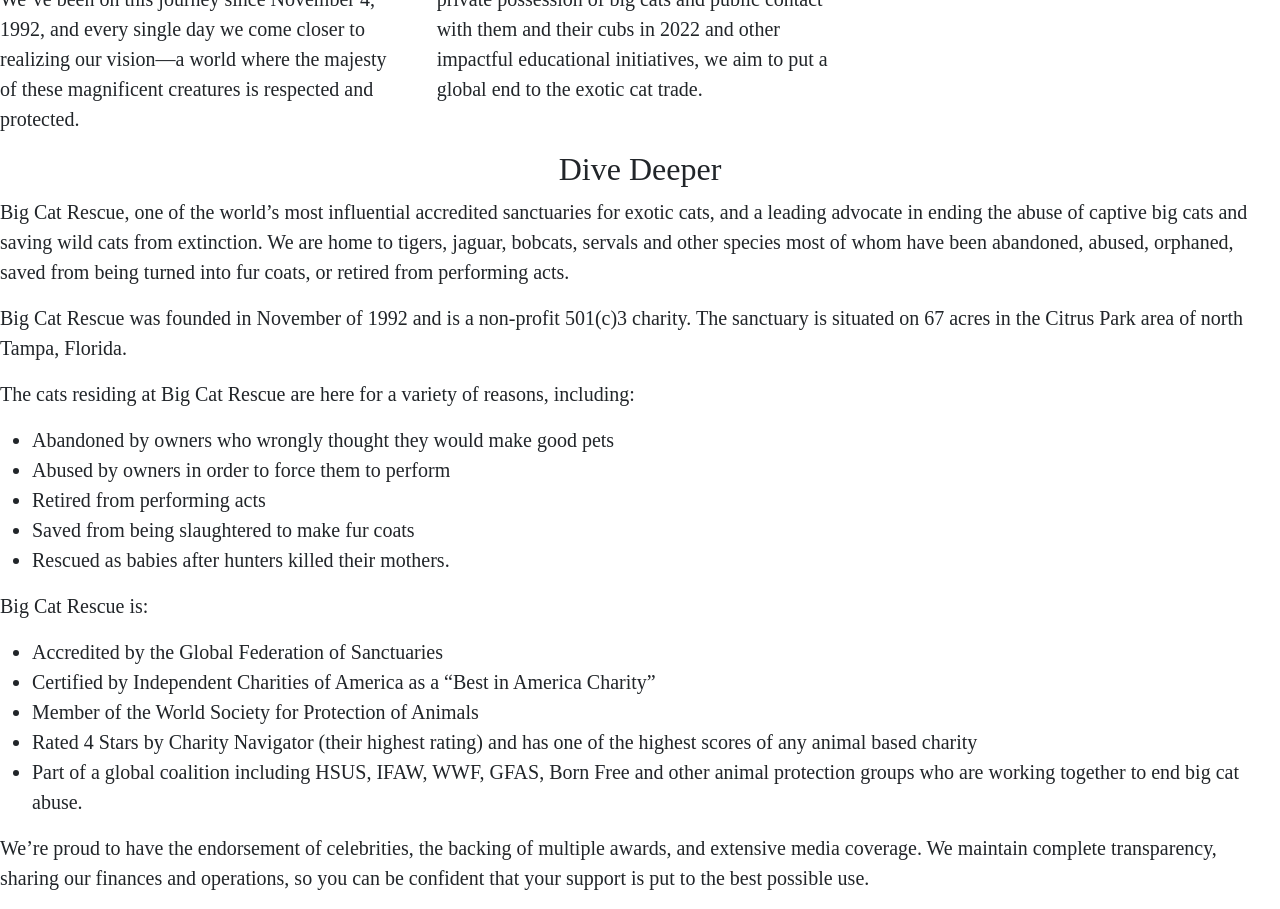
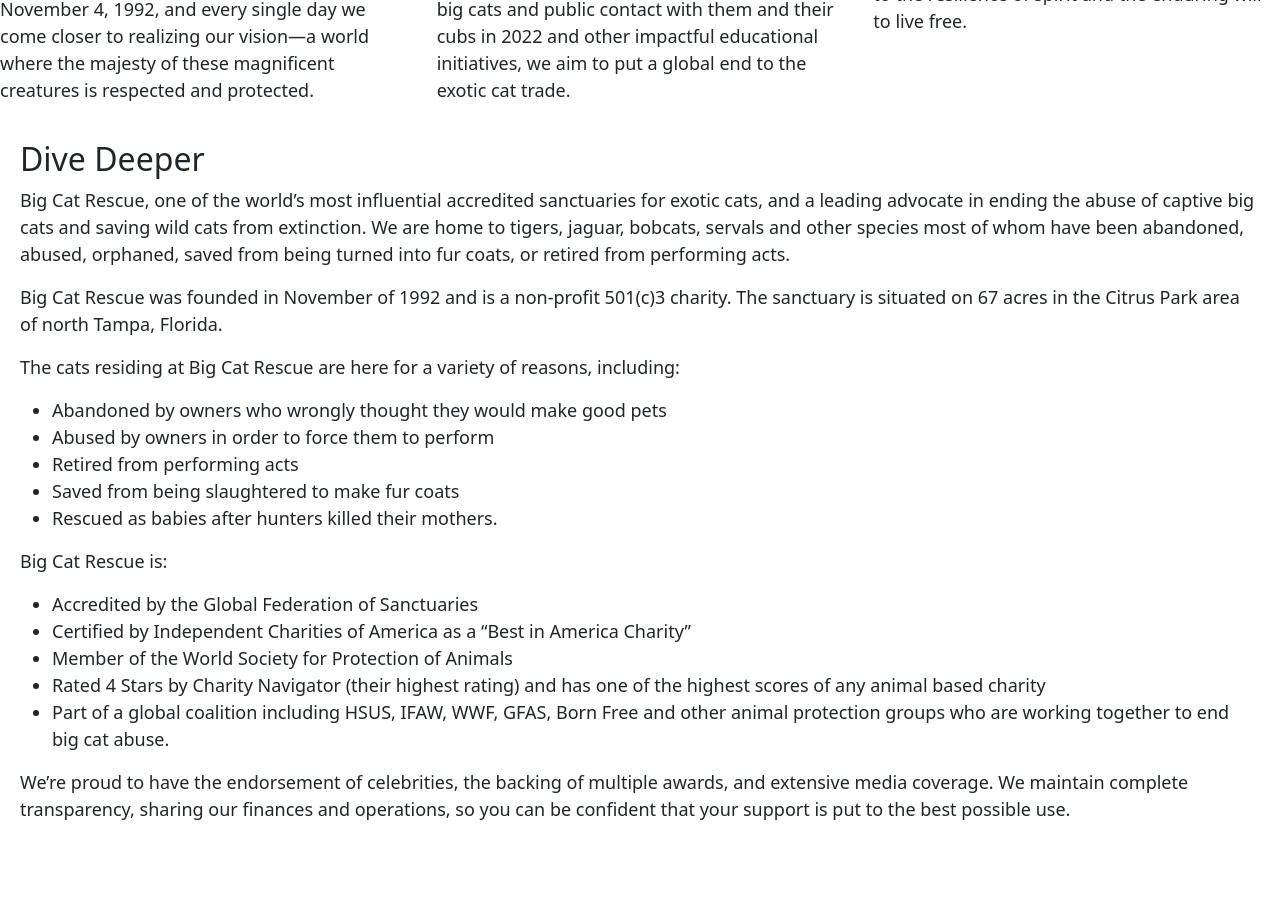
Before and after one commit to chlawrence31/cen3031-project, a React (Create React App) app in the folder frontend/: page /about in a window 1280 px wide. Shown: the part 980-1889 px from the top of the page. After the commit the page ends 1839 px from the top, so only its background shows below. Built offline with nearby package versions, Linux system fonts and the light colour scheme; the HTML template or start-up script is replaced by a standard one.

Commit message:
Added padding and changed font
I changed the font so that it is easier on the eyes for users. Since there is a lot of text, the previous font made it look too busy. I also added padding to the text.

```diff
--- a/frontend/src/Pages/About.js
+++ b/frontend/src/Pages/About.js
@@ -4,7 +4,7 @@ import AboutBanner from '../Components/AboutBanner';
 
 function About() {
     return (
-      <div style = {{ fontFamily: 'Copperplate, serif', fontSize: '20px'}}>
+      <div style = {{ fontSize: '18px'}}>
         <AboutBanner />
         <Swiper
           spaceBetween={30}
@@ -40,8 +40,8 @@ function About() {
           </SwiperSlide>
 
         </Swiper>
-
-        <h2 style={{ textAlign: "center" }}>Dive Deeper</h2>
+        <div style={{padding:'20px'}}>
+        <h2>Dive Deeper</h2>
 
         <p>Big Cat Rescue, one of the world’s most influential accredited sanctuaries for exotic cats, and a leading advocate in ending the abuse of captive big cats and saving wild cats from extinction.  We are home to tigers, jaguar, bobcats, servals and other species most of whom have been abandoned, abused, orphaned, saved from being turned into fur coats, or retired from performing acts.</p>
 
@@ -68,6 +68,7 @@ function About() {
         <p>We’re proud to have the endorsement of celebrities, the backing of multiple awards,
           and extensive media coverage. We maintain complete transparency, sharing our finances
           and operations, so you can be confident that your support is put to the best possible use.</p>
+          </div>
       </div>
 
     );
--- a/frontend/src/Pages/Donate.js
+++ b/frontend/src/Pages/Donate.js
@@ -29,15 +29,16 @@ function Donate() {
             </div>
 
           </div>
-      </div>
-
-      <div>
+          <div style={{ padding: '20px'}}>
         <p>Giving Makes a Difference! 🌈 Your contribution not only aids in the day-to-day care of our resident cats but also fuels ongoing campaigns to end private ownership of these magnificent animals and the cub petting industry in the U.S.</p>
 
         <p>No matter how you choose to give, every dollar brings us a step closer to a world where all wild cats can live free, the way they were meant to be. Your generosity means the world to us, and we promise to make your donation go as far as possible in achieving our shared vision.</p>
 
         <p>We truly appreciate your support. Whether big or small, every donation helps pave the way for a more humane and sustainable world.</p>
       </div>
+      </div>
+
+
 
     </div>
 
--- a/frontend/src/Pages/Home.js
+++ b/frontend/src/Pages/Home.js
@@ -7,12 +7,12 @@ function HomePage() {
   return (
     <div style={{ position: 'relative' }}> {/* Apply position relative to the container */}
       <AnimalSlider/>
-      <div className="Home" style={{ marginTop: '50px', marginBottom: '50px', position: 'relative', fontFamily: 'Copperplate, serif' }}> {/* Apply position relative to this div */}
+      <div className="Home" style={{ marginTop: '50px', marginBottom: '50px', position: 'relative' }}> {/* Apply position relative to this div */}
         <h1 style={{ textAlign: "center" }}>Mission Statement</h1>
-        <h3 style={{ textAlign: "center" }}>Our mission is to safeguard the world’s exotic wildcat species through a multifaceted approach. Make your contribution today!</h3>
+        <h3 style={{ textAlign: "center" }}>Our mission is to safeguard the world’s exotic wildcat species through a multifaceted approach.</h3>
       </div>
 
-      <div style = {{ fontFamily: 'Copperplate, serif', fontSize: '20px'}}>
+      <div style = {{fontSize: '18px', padding: '20px'}}>
         <p>With an unwavering commitment to conservation, we strive to protect these majestic creatures both in captivity and in their natural habitats.&nbsp;</p>
 
         <p>By championing the Big Cat Public Safety Act and funding insitu projects, we work tirelessly to combat the threats posed by the pet trade, wildlife trafficking, bushmeat and sport hunting, as well as the collection of wildcats for zoos.&nbsp;</p>
@@ -20,13 +20,14 @@ function HomePage() {
         <p>Our ultimate goal is to <strong>ensure the survival and thriving future of wildcats</strong>, fostering a world where they can roam freely and their presence continues to enrich our planet.</p>
       </div>
 
-      <div style = {{ fontFamily: 'Copperplate, serif' }}>
+
         <h2 style={{ textAlign: "center" }}>Meet Our Most Popular Animals</h2>
         <TopAnimalSlides topAnimals={topAnimals} />
-        <h2 style={{ textAlign: 'center'}}>Our Goals</h2>
-      </div>
 
-      <div style = {{ fontFamily: 'Copperplate, serif', fontSize: '20px'}}>
+
+
+      <div style = {{fontSize: '18px', padding: '20px' }}>
+        <h2>Our Goals</h2>
         <p>Welcome to Big Cat Rescue, a dedicated organization committed to the preservation and protection of exotic wildcat species. Founded with a passion for wild cat protection and conservation, we have been at the forefront of critical efforts to safeguard these remarkable creatures for over 31 years.</p>
 
         <p>Our journey began by recognizing the urgent need to address the issues faced by big cats in captivity. Through tireless advocacy and collaboration, we played a pivotal role in the passing of the U.S. federal Big Cat Public Safety Act in December 2022. This landmark legislation stands as a testament to our unwavering commitment to the well-being of big cats across the nation.</p>
```
